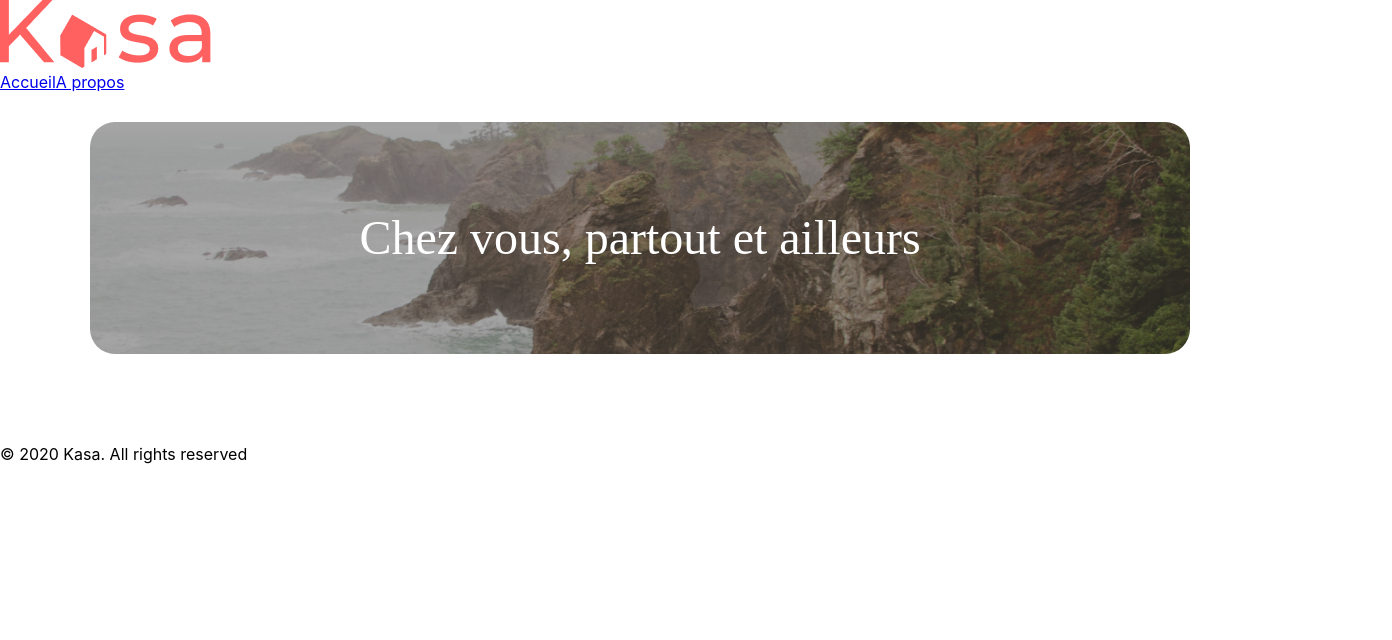
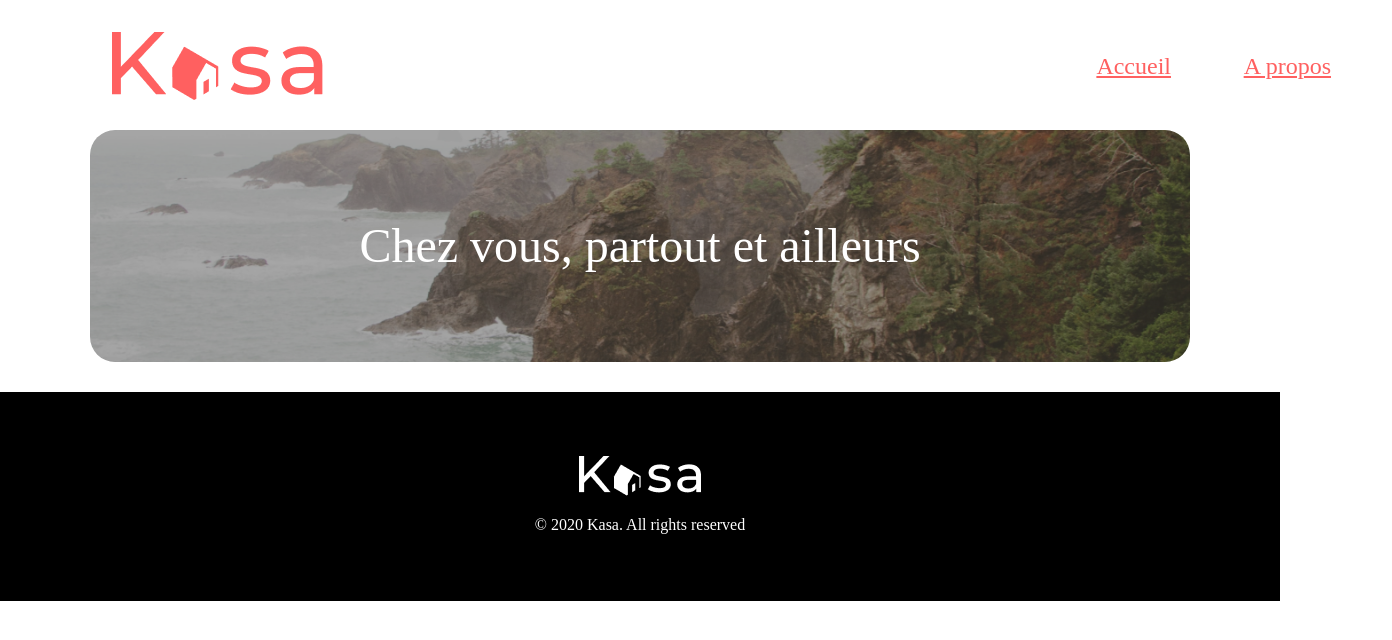
Before and after one commit to Fleurdel34/fleurdel34-kasa, a React (Create React App) app: page / in a window 1280 px wide. Shown: the top 640 px of the page, 1392 px wide, since content can reach past the window. Built offline with nearby package versions, Linux system fonts and the light colour scheme.

Commit message:
Mise en place du header de la banner et du footer

```diff
--- a/src/components/Footer/index.jsx
+++ b/src/components/Footer/index.jsx
@@ -1,13 +1,35 @@
-/*import styled from "styled-components"*/
+import styled from "styled-components"
 import LOGO from '../images/LOGO.png';
+
+const FooterDiv = styled.div`
+    background:#000000;
+    display:column;
+    justify-content:space-around;
+    height:209px;
+    text-align:center;
+
+`
+const FooterImg = styled.img`
+        margin-top:4rem;
+
+`
+
+const FooterParagraph = styled.p`
+    color:#fff;
+    font-family: 'Montserrat';
+    font-style: normal;
+    font-weight: 500;
+    font-size: 16px;
+
+`
 
 
 function Footer(){
     return(
-        <div className='footer'>
-                <img src= {LOGO} alt="Logo"/>
-                <p>© 2020 Kasa. All rights reserved</p>
-        </div>
+        <FooterDiv>
+            <FooterImg src= {LOGO} alt="Logo"/>
+            <FooterParagraph>© 2020 Kasa. All rights reserved</FooterParagraph>
+        </FooterDiv>
 
     )
 }
--- a/src/components/Header/index.jsx
+++ b/src/components/Header/index.jsx
@@ -1,20 +1,45 @@
 import { Link } from "react-router-dom";
 import LOGO1 from '../images/LOGO1.png';
-/*import styled from "styled-components"*/
+import styled from "styled-components"
+
+const HeaderDiv = styled.div`
+    display:flex;
+    margin-top:2rem;
+    width:100%;
+    padding-left:7rem;
+
+`
+const LinkDiv = styled.div`
+    width:50%;
+    display:flex;
+    justify-content:flex-end;
+    align-self:center;
+    text-align: right;
+    padding-left:23rem;
+`
+
+const LinkStyle = styled(Link)`
+    display:flex;
+    justify-content:flex-end;
+    color:#ff6060;
+    width:25%;
+    font-size:24px;
+    font-family:Montserrat;
+    font-style: normal;
+    font-weight: 500;
+
+`
+
 
 function Header(){
     return(
-        <div className="header">
-            <div className="image_logo">
-             <img src= {LOGO1} alt="Logo"/>
-            </div>
-            <div className="menu_nav">
-                <nav>
-                    <Link to="/">Accueil</Link>
-                    <Link to="/apropos">A propos</Link>
-                </nav>
-            </div>
-        </div>
+        <HeaderDiv>
+                <img src= {LOGO1} alt="Logo"/>
+            <LinkDiv>
+                <LinkStyle to="/">Accueil</LinkStyle>
+                <LinkStyle to="/apropos">A propos</LinkStyle>
+            </LinkDiv>
+        </HeaderDiv>
     )
 }
 export default Header
```
